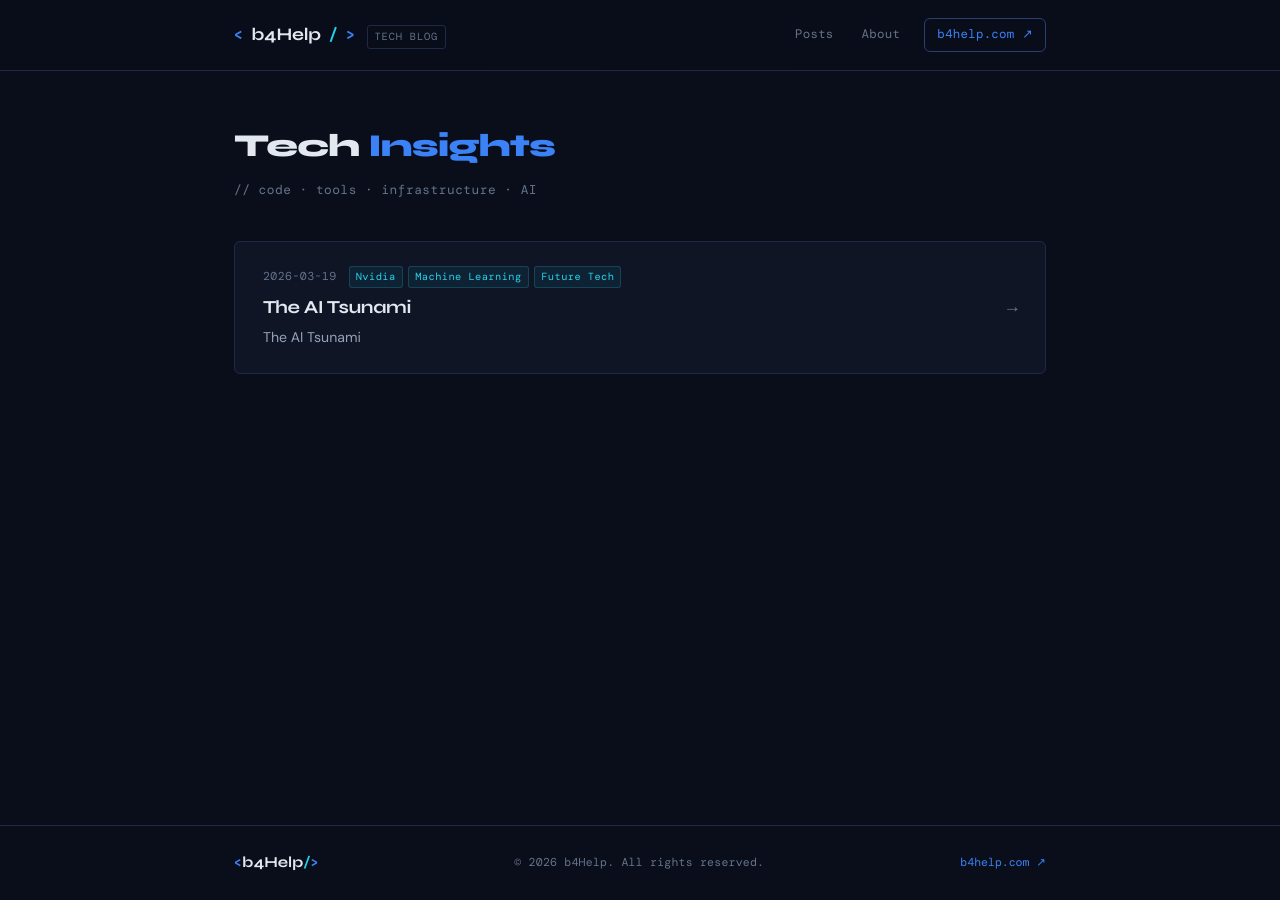
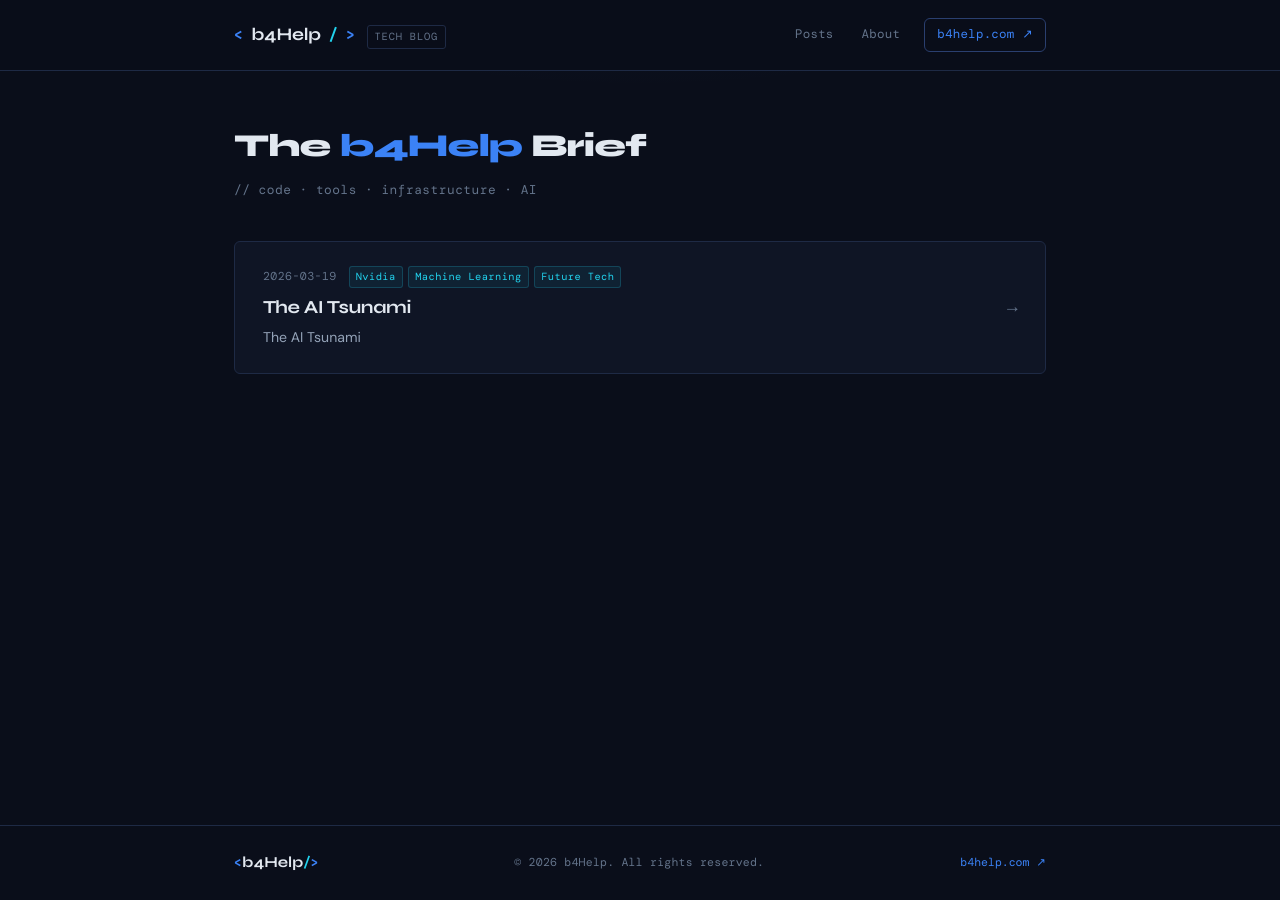
Before and after one commit to b4Help/techblog-b4Help, a Jekyll site: the page built from index.md, in a window 1280 px wide. Built offline with Jekyll 4.4.1, drawn with Linux system fonts in a browser that asks for light colours; some web fonts are replaced.

Commit message:
Update index.md

```diff
--- a/index.md
+++ b/index.md
@@ -4,7 +4,7 @@ title: Home
 ---
 
 <div class="post-list-header">
-  <h1>Tech <span>Insights</span></h1>
+  <h1>The <span>b4Help</span> Brief</h1>
   <p class="post-list-tagline">// code · tools · infrastructure · AI</p>
 </div>
 
```
